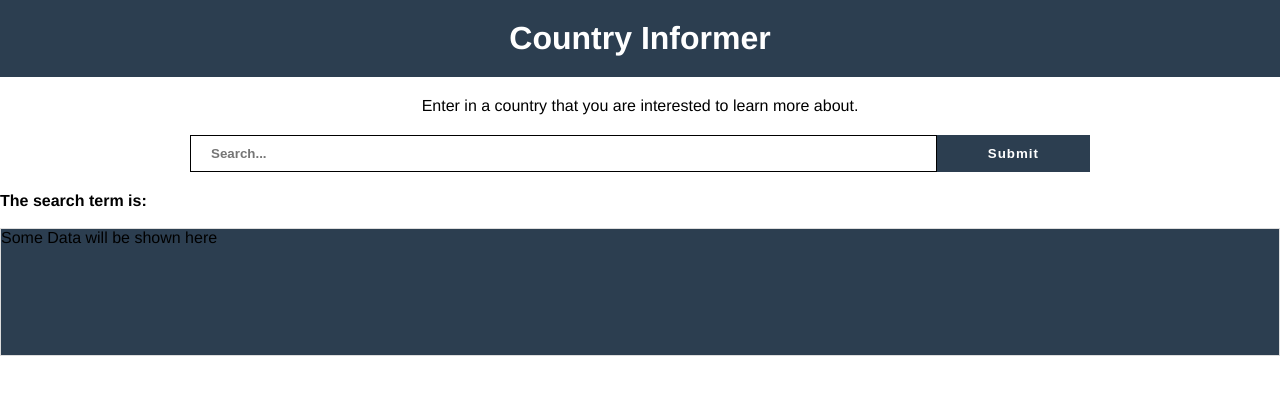
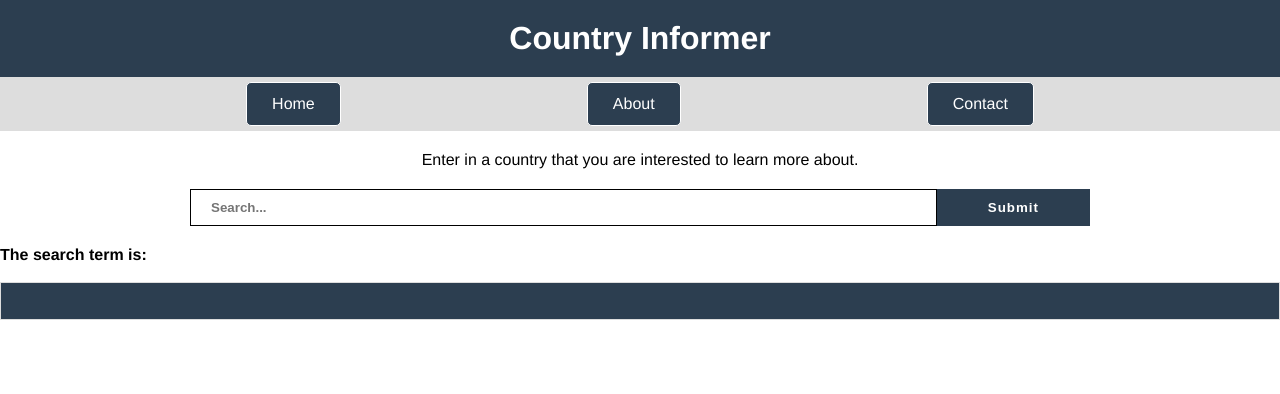
Before and after one commit to kg609/Country-Informer, a Vue app: page / in a window 1280 px wide. Shown: the top 394 px of the page. Built offline with nearby package versions, Linux system fonts and the light colour scheme.

Commit message:
Ui update 1
 made a few changes to the layout.

```diff
--- a/src/App.vue
+++ b/src/App.vue
@@ -10,6 +10,7 @@
 import Header from './components/Header.vue'
 import SearchBar from './components/SearchBar.vue'
 import MainContent from './components/MainContent.vue'
+import About from './components/About.vue'
 
 export default {
   name: 'app',
--- /dev/null
+++ b/src/components/About.vue
@@ -0,0 +1,65 @@
+<template>
+  <div class="about">
+      <h1>About</h1>
+      <div class="about-content">
+      <p>Lorem ipsum dolor sit amet, consectetur adipiscing elit, sed do eiusmod tempor incididunt ut labore et dolore magna aliqua.
+          Euismod nisi porta lorem mollis aliquam ut porttitor.
+          Purus in mollis nunc sed id semper risus in hendrerit. Donec massa sapien faucibus et.
+          Lacus laoreet non curabitur gravida arcu. Faucibus scelerisque eleifend donec pretium vulputate sapien nec. Nunc id cursus metus aliquam eleifend mi in nulla posuere.
+          Malesuada proin libero nunc consequat interdum varius sit amet mattis. Aenean vel elit scelerisque mauris pellentesque pulvinar. Aliquet eget sit amet tellus cras adipiscing.
+          At risus viverra adipiscing at. Lacus luctus accumsan tortor posuere ac ut consequat. Ultrices in iaculis nunc sed augue. Scelerisque viverra mauris in aliquam sem fringilla ut.
+          Pretium vulputate sapien nec sagittis aliquam malesuada bibendum arcu. Neque laoreet suspendisse interdum consectetur libero. Nisi lacus sed viverra tellus in hac habitasse.
+          Pretium nibh ipsum consequat nisl. Nisl nisi scelerisque eu ultrices. Facilisi etiam dignissim diam quis enim lobortis scelerisque fermentum dui.</p>
+
+      <p>Lorem ipsum dolor sit amet, consectetur adipiscing elit, sed do eiusmod tempor incididunt ut labore et dolore magna aliqua.
+        Euismod nisi porta lorem mollis aliquam ut porttitor.
+        Purus in mollis nunc sed id semper risus in hendrerit. Donec massa sapien faucibus et.
+        Lacus laoreet non curabitur gravida arcu. Faucibus scelerisque eleifend donec pretium vulputate sapien nec. Nunc id cursus metus aliquam eleifend mi in nulla posuere.
+        Malesuada proin libero nunc consequat interdum varius sit amet mattis. Aenean vel elit scelerisque mauris pellentesque pulvinar. Aliquet eget sit amet tellus cras adipiscing.
+        At risus viverra adipiscing at. Lacus luctus accumsan tortor posuere ac ut consequat. Ultrices in iaculis nunc sed augue. Scelerisque viverra mauris in aliquam sem fringilla ut.
+        Pretium vulputate sapien nec sagittis aliquam malesuada bibendum arcu. Neque laoreet suspendisse interdum consectetur libero. Nisi lacus sed viverra tellus in hac habitasse.
+        Pretium nibh ipsum consequat nisl. Nisl nisi scelerisque eu ultrices. Facilisi etiam dignissim diam quis enim lobortis scelerisque fermentum dui.</p>
+
+      <p>Lorem ipsum dolor sit amet, consectetur adipiscing elit, sed do eiusmod tempor incididunt ut labore et dolore magna aliqua.
+        Euismod nisi porta lorem mollis aliquam ut porttitor.
+        Purus in mollis nunc sed id semper risus in hendrerit. Donec massa sapien faucibus et.
+        Lacus laoreet non curabitur gravida arcu. Faucibus scelerisque eleifend donec pretium vulputate sapien nec. Nunc id cursus metus aliquam eleifend mi in nulla posuere.
+        Malesuada proin libero nunc consequat interdum varius sit amet mattis. Aenean vel elit scelerisque mauris pellentesque pulvinar. Aliquet eget sit amet tellus cras adipiscing.
+        At risus viverra adipiscing at. Lacus luctus accumsan tortor posuere ac ut consequat. Ultrices in iaculis nunc sed augue. Scelerisque viverra mauris in aliquam sem fringilla ut.
+        Pretium vulputate sapien nec sagittis aliquam malesuada bibendum arcu. Neque laoreet suspendisse interdum consectetur libero. Nisi lacus sed viverra tellus in hac habitasse.
+        Pretium nibh ipsum consequat nisl. Nisl nisi scelerisque eu ultrices. Facilisi etiam dignissim diam quis enim lobortis scelerisque fermentum dui.</p>
+
+      <p>Lorem ipsum dolor sit amet, consectetur adipiscing elit, sed do eiusmod tempor incididunt ut labore et dolore magna aliqua.
+        Euismod nisi porta lorem mollis aliquam ut porttitor.
+        Purus in mollis nunc sed id semper risus in hendrerit. Donec massa sapien faucibus et.
+        Lacus laoreet non curabitur gravida arcu. Faucibus scelerisque eleifend donec pretium vulputate sapien nec. Nunc id cursus metus aliquam eleifend mi in nulla posuere.
+        Malesuada proin libero nunc consequat interdum varius sit amet mattis. Aenean vel elit scelerisque mauris pellentesque pulvinar. Aliquet eget sit amet tellus cras adipiscing.
+        At risus viverra adipiscing at. Lacus luctus accumsan tortor posuere ac ut consequat. Ultrices in iaculis nunc sed augue. Scelerisque viverra mauris in aliquam sem fringilla ut.
+        Pretium vulputate sapien nec sagittis aliquam malesuada bibendum arcu. Neque laoreet suspendisse interdum consectetur libero. Nisi lacus sed viverra tellus in hac habitasse.
+        Pretium nibh ipsum consequat nisl. Nisl nisi scelerisque eu ultrices. Facilisi etiam dignissim diam quis enim lobortis scelerisque fermentum dui.</p>
+
+      <p>Lorem ipsum dolor sit amet, consectetur adipiscing elit, sed do eiusmod tempor incididunt ut labore et dolore magna aliqua.
+        Euismod nisi porta lorem mollis aliquam ut porttitor.
+        Purus in mollis nunc sed id semper risus in hendrerit. Donec massa sapien faucibus et.
+        Lacus laoreet non curabitur gravida arcu. Faucibus scelerisque eleifend donec pretium vulputate sapien nec. Nunc id cursus metus aliquam eleifend mi in nulla posuere.
+        Malesuada proin libero nunc consequat interdum varius sit amet mattis. Aenean vel elit scelerisque mauris pellentesque pulvinar. Aliquet eget sit amet tellus cras adipiscing.
+        At risus viverra adipiscing at. Lacus luctus accumsan tortor posuere ac ut consequat. Ultrices in iaculis nunc sed augue. Scelerisque viverra mauris in aliquam sem fringilla ut.
+        Pretium vulputate sapien nec sagittis aliquam malesuada bibendum arcu. Neque laoreet suspendisse interdum consectetur libero. Nisi lacus sed viverra tellus in hac habitasse.
+        Pretium nibh ipsum consequat nisl. Nisl nisi scelerisque eu ultrices. Facilisi etiam dignissim diam quis enim lobortis scelerisque fermentum dui.</p>
+
+        </div>
+  </div>
+</template>
+
+<script>
+  export default {
+    name: 'About',
+  }
+</script>
+
+<!-- Add "scoped" attribute to limit CSS to this component only -->
+<style scoped>
+
+
+
+</style>
--- a/src/components/Header.vue
+++ b/src/components/Header.vue
@@ -1,6 +1,19 @@
 <template>
   <div class="header">
     <h1>Country Informer</h1>
+    <nav>
+      <ul class="navbar">
+        <a href="/" class="nav-link">
+          <li class="nav-item"> Home </li>
+        </a>
+        <a href="/" class="nav-link">
+          <li class="nav-item"> About </li>
+        </a>
+        <a href="/" class="nav-link">
+          <li class="nav-item"> Contact </li>
+        </a>
+      </ul>
+    </nav>
   </div>
 </template>
 
@@ -14,8 +27,44 @@
 <style scoped>
  .header {
    color: white;
-   padding: 20px 0;
+   padding-top: 20px;
    background: #2c3e50;
    text-align: center;
  }
+
+ .navbar {
+    display: flex;
+    justify-content: space-evenly;
+    margin: 20px 0 0;
+    list-style: none;
+    background: #ddd;
+    height: auto;
+    padding: 5px 0;
+ }
+
+ .navbar .nav-item {
+    background: #2c3e50;
+    padding: 12px 25px;
+    border-radius: 5px;
+    border: 1px solid;
+ }
+
+ .nav-item:hover {
+    background: #ddd;
+    border: 1px solid #2c3e50;
+    color: #2c3e50;
+    transition: .3s ease-out all;
+ }
+
+ .nav-link {
+    text-decoration: none;
+    color: #FFF;
+ }
+
+ .nav-link:hover {
+    text-decoration: none;
+    color: #2c3e50;
+ }
+
+
 </style>
--- a/src/components/MainContent.vue
+++ b/src/components/MainContent.vue
@@ -1,28 +1,32 @@
 <template>
   <div class="mainContent" >
       <div class="resultsContainer">
-          <p>Some Data will be shown here</p>
-          <br/>
-          <!-- <p> info: {{this.info}}</p> -->
-          <ul v-for="(country, index) in countries" class="countryList" v-bind:key="index">
-              <div>
+          <!-- <p>Some Data will be shown here</p> -->
+          <ul v-for="(country, index) in countries" class="countryListCard" v-bind:key="index" >
+              <div class="countryName">
                   <li>
                     <strong>Country Name:</strong> {{ country.name }}, {{ country.region }}
                   </li>
               </div>
-              <div>
+              <div class="countryLanguage">
                   <li v-for="(language, index) in country.languages" v-bind:key="index">
                     <strong>native language(s): </strong> {{ language.name }}
                   </li>
               </div>
 
+
+                  <div class="btnContainer">
+                      <button class="btn-learn" v-on:click="showInfo(country)">Learn More</button>
+                  </div>
+              <!-- <div class="countrySpecifics">
+                  <li v-if="">
+                    <strong>native language(s): </strong> {{ language.name }}
+                  </li>
+              </div>   -->
           </ul>
           <br/>
           <br/>
-          <p> {{this.countries.name}} </p>
-          <br/>
-          <br/>
-          <br/>
+          <!-- <p> {{this.countries.name}} </p> -->
       </div>
   </div>
 </template>
@@ -34,13 +38,16 @@
         props:["countries"],
         data() {
             return {
-
+                isOpen: false
             }
         },
         methods: {
-            // showInfo() {
-            //     console.log(`this is was the info that was passed: ${this.info}`)
-            // }
+            showInfo(el) {
+                console.log(el)
+                console.log(`this is was the info that was passed: ${el}`)
+                this.isOpen =  true
+                // this.$emit('learn-more-click', el)
+            }
         }
     }
 </script>
@@ -48,11 +55,13 @@
 <style scoped>
     .resultsContainer {
         display: grid;
+        grid-template-columns: auto auto auto;
+        grid-template-rows: auto auto auto;
         border: 1px solid #ddd;
         background: #2c3e50;
     }
 
-    .countryList {
+    .countryListCard {
         margin: 10px auto;
         border: 1px solid #000;
         background: #ddd;
@@ -61,4 +70,25 @@
         list-style: none;
         padding: 10px;
     }
+
+    .btnContainer {
+        display: flex;
+    }
+
+    .btn-learn {
+        padding: 10px;
+        margin: 10px auto;
+        background: #2c3e50;
+        padding: 12px 25px;
+        border-radius: 5px;
+        border: 1px solid #2c3e50;
+        color: #FFF;
+
+    }
+
+    .btn-learn:hover {
+        background: #ddd;
+        color: #2c3e50;
+        transition: .3s ease-in-out all;
+    }
 </style>
```
